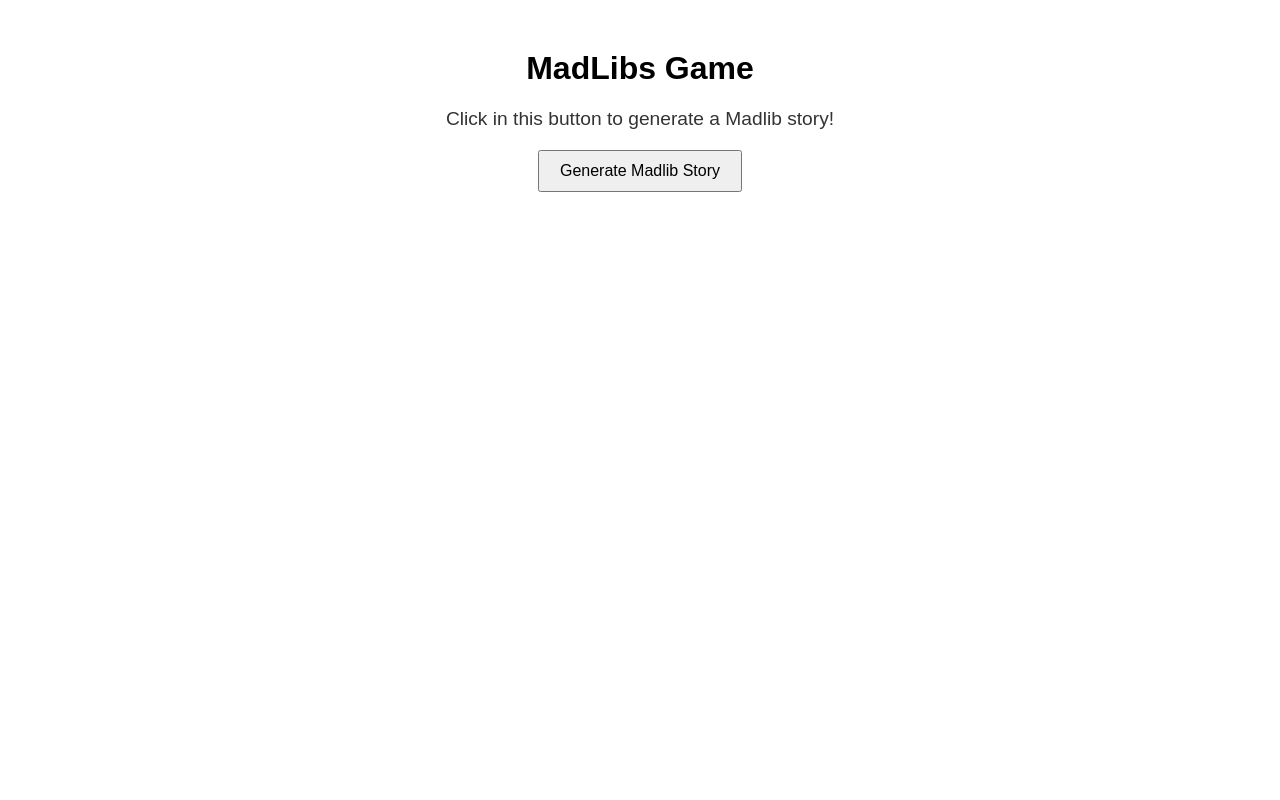
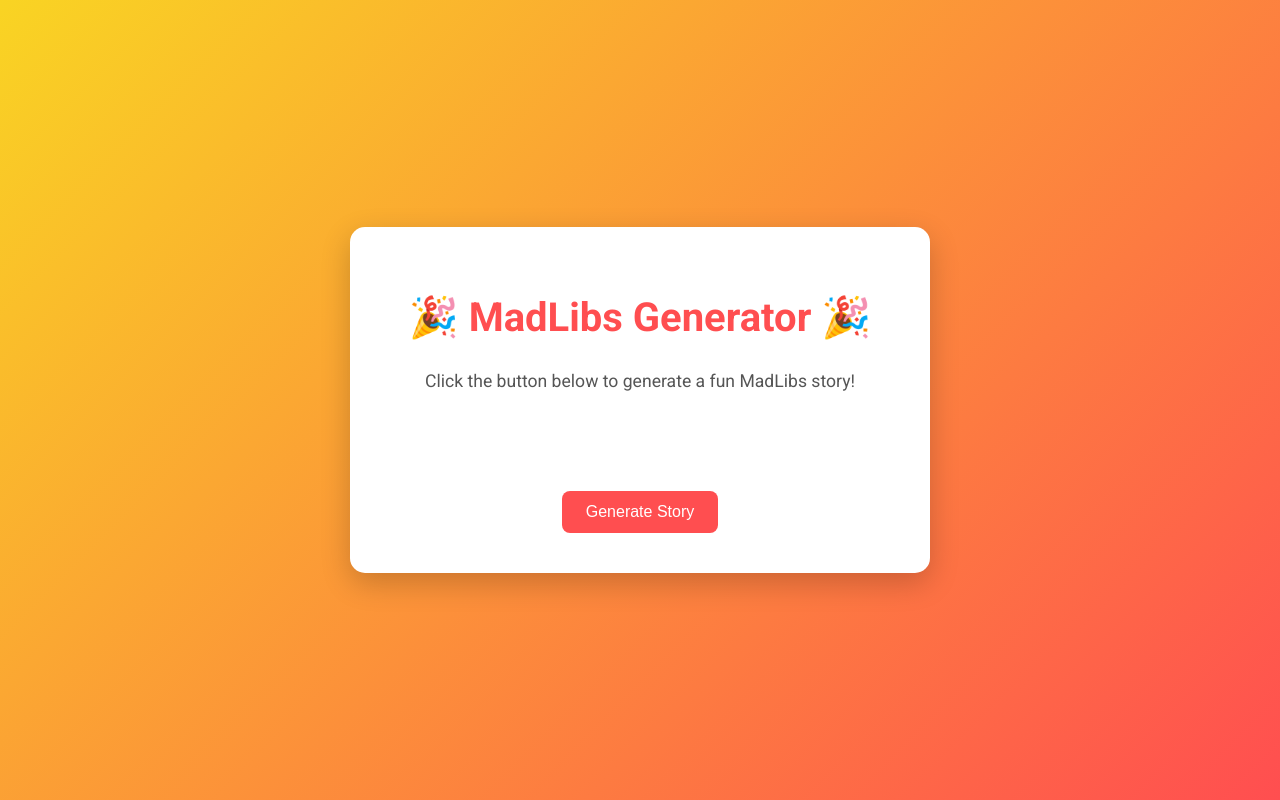
Before and after one commit to ximenes13/Madlibs, a plain HTML site: page index.html in a window 1280 px wide. Drawn offline with Linux system fonts and the light colour scheme.

Commit message:
edited html and css

```diff
--- a/index.html
+++ b/index.html
@@ -2,13 +2,16 @@
 <html lang="en">
 <head>
   <meta charset="UTF-8">
-  <title>MadLibs</title>
+  <title>MadLibs Game</title>
   <link rel="stylesheet" href="style.css">
+  <link href="https://fonts.googleapis.com/css2?family=Roboto:wght@400;700&display=swap" rel="stylesheet">
 </head>
 <body>
-  <h1>MadLibs Game</h1>
-  <div id="madlib-output">Click in this button to generate a Madlib story!</div>
-  <button id="generate-btn">Generate Madlib Story</button>
+  <div class="container">
+    <h1>🎉 MadLibs Generator 🎉</h1>
+    <p id="madlib-output">Click the button below to generate a fun MadLibs story!</p>
+    <button id="generate-btn">Generate Story</button>
+  </div>
   <script src="script.js"></script>
 </body>
 </html>
--- a/style.css
+++ b/style.css
@@ -1,17 +1,50 @@
 body {
-  font-family: Arial, sans-serif;
+  margin: 0;
+  font-family: 'Roboto', sans-serif;
+  background: linear-gradient(135deg, #f9d423, #ff4e50);
+  color: #333;
+  display: flex;
+  justify-content: center;
+  align-items: center;
+  height: 100vh;
+}
+
+.container {
   text-align: center;
-  margin-top: 50px;
+  background-color: #fff;
+  padding: 40px;
+  border-radius: 15px;
+  box-shadow: 0 10px 30px rgba(0, 0, 0, 0.2);
+  width: 90%;
+  max-width: 500px;
+}
+
+h1 {
+  font-size: 2.5rem;
+  margin-bottom: 20px;
+  color: #ff4e50;
 }
 
 #madlib-output {
-  margin: 20px;
-  font-size: 1.2em;
-  color: #333;
+  font-size: 1.1rem;
+  margin-bottom: 30px;
+  padding: 10px;
+  color: #555;
+  min-height: 80px;
 }
 
 button {
-  padding: 10px 20px;
-  font-size: 1em;
+  background-color: #ff4e50;
+  color: white;
+  border: none;
+  padding: 12px 24px;
+  font-size: 1rem;
+  border-radius: 8px;
   cursor: pointer;
+  transition: all 0.3s ease;
 }
+
+button:hover {
+  background-color: #d63c3c;
+  transform: scale(1.05);
+}
```
